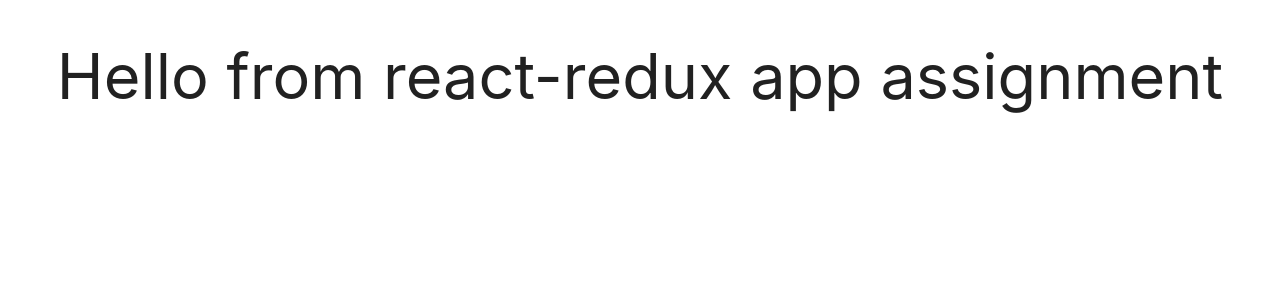
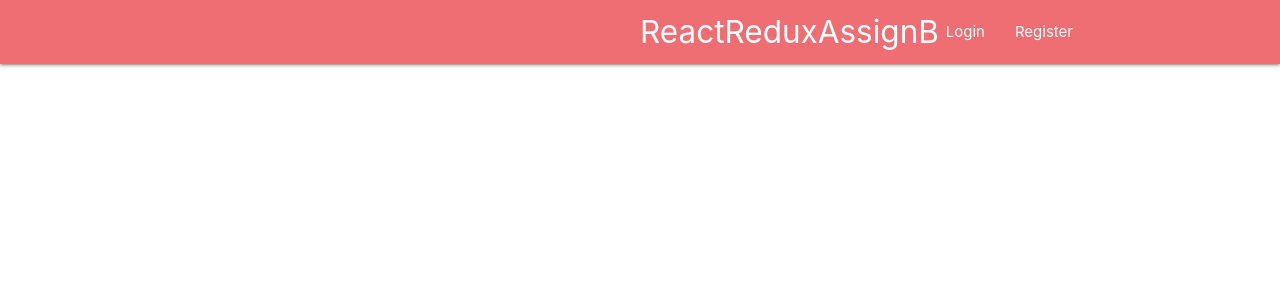
Before and after one commit to aghos4306/react-redux-firebase-social-med, a React (Create React App) app: page /login in a window 1280 px wide. Shown: the top 300 px of the page. Built offline with nearby package versions, Linux system fonts and the light colour scheme.

Commit message:
created logo comp, NonReg comp, Reg comp, hooked these comp to Navigation bar, rendered Navigation bar in App.js

```diff
--- a/src/App.js
+++ b/src/App.js
@@ -1,11 +1,15 @@
 import React from 'react';
 import './App.css';
+import { BrowserRouter as Router } from 'react-router-dom';
+import NavigationBar from './Components/Layout/NavigationBar';
 
 function App() {
   return (
-    <div className="App">
-      <h1>Hello from react-redux app assignment</h1>
-    </div>
+    <Router>
+      <div className="App">
+        <NavigationBar />
+      </div>
+    </Router>
   );
 }
 
--- a/src/Components/Layout/Logo.js
+++ b/src/Components/Layout/Logo.js
@@ -0,0 +1,10 @@
+import React from 'react';
+import { Link } from 'react-router-dom';
+
+const Logo = () => (
+  <div className="brand-logo">
+    <Link to="/">ReactReduxAssignB</Link>
+  </div>
+);
+
+export default Logo;
--- a/src/Components/Layout/NavigationBar.js
+++ b/src/Components/Layout/NavigationBar.js
@@ -0,0 +1,18 @@
+import React from 'react';
+import Logo from './Logo';
+import NonRegisteredUsers from './NonRegisteredUsers';
+import RegisteredUsers from './RegisteredUsers';
+
+const NavigationBar = () => (
+  <nav className="nav-wrapper">
+    <div className="container">
+      <Logo></Logo>
+      <ul className="right hide-on-med-and-down">
+        <NonRegisteredUsers></NonRegisteredUsers>
+        <RegisteredUsers></RegisteredUsers>
+      </ul>
+    </div>
+  </nav>
+);
+
+export default NavigationBar;
--- a/src/Components/Layout/NonRegisteredUsers.js
+++ b/src/Components/Layout/NonRegisteredUsers.js
@@ -0,0 +1,15 @@
+import React from 'react';
+import { NavLink } from 'react-router-dom';
+
+const NonRegisteredUsers = () => (
+  <div>
+    <li>
+      <NavLink to="/login">Login</NavLink>
+    </li>
+    <li>
+      <NavLink to="/register">Register</NavLink>
+    </li>
+  </div>
+);
+
+export default NonRegisteredUsers;
--- a/src/Components/Layout/RegisteredUsers.js
+++ b/src/Components/Layout/RegisteredUsers.js
@@ -0,0 +1,12 @@
+import React from 'react';
+import { NavLink } from 'react-router-dom';
+
+const RegisteredUsers = () => (
+  <div>
+    <li>
+      <NavLink to="/logout">LogOut</NavLink>
+    </li>
+  </div>
+);
+
+export default RegisteredUsers;
```
